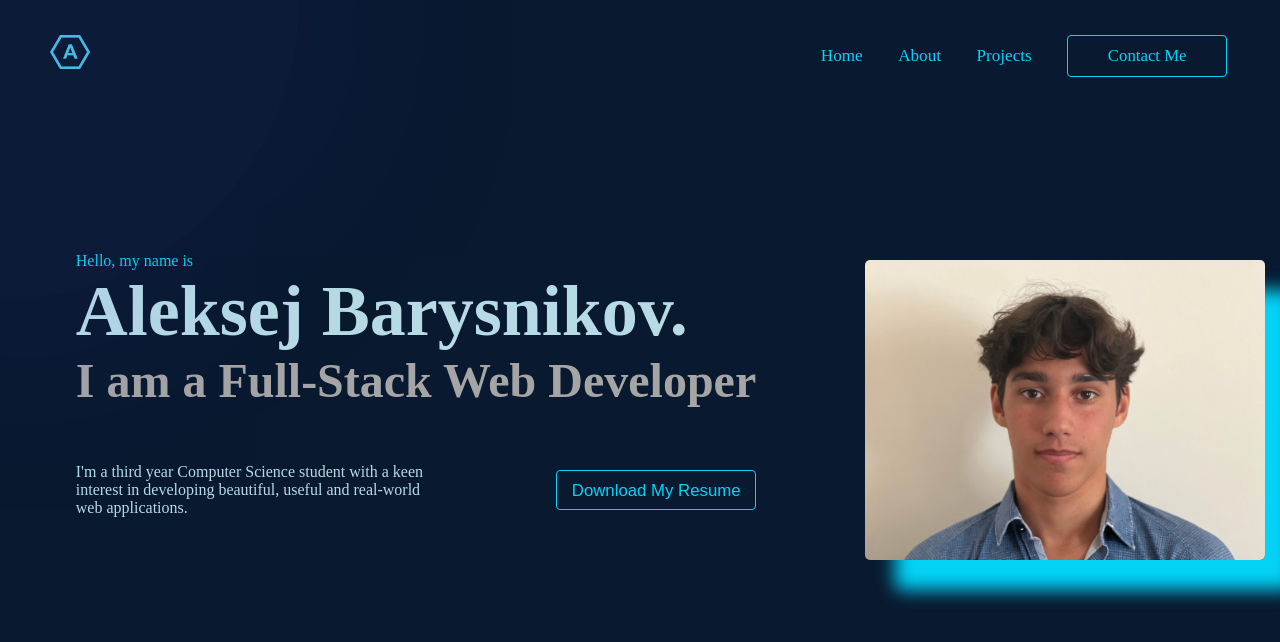
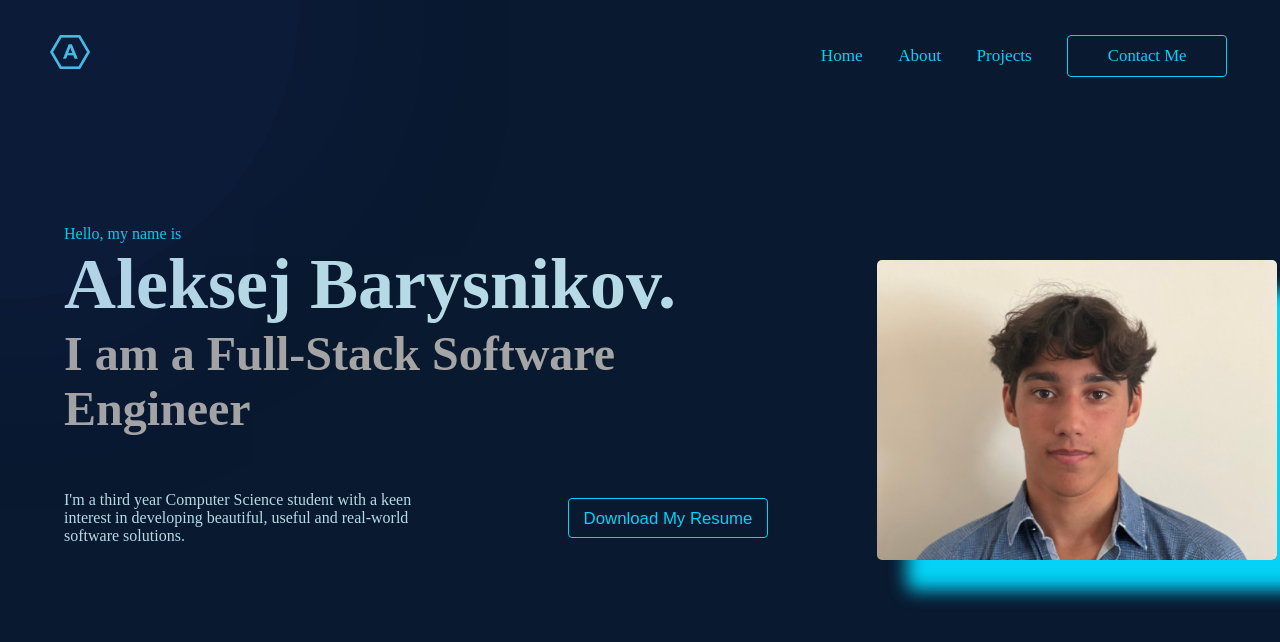
Before and after one commit to alyosha-bar/portfoliov2, a React (Vite) app in the folder portfolio/: page / in a window 1280 px wide. Shown: the top 642 px of the page. Built offline with nearby package versions, Linux system fonts and the light colour scheme; a web font is replaced by a local one.

Commit message:
adjust my identity

```diff
--- a/portfolio/src/components/Home.jsx
+++ b/portfolio/src/components/Home.jsx
@@ -22,12 +22,12 @@ const Home = () => {
                 <div className="intro-title">
                     <span className="small"> Hello, my name is </span>
                     <h1 className="name"> Aleksej Barysnikov. </h1>
-                    <h2 className="short-description"> I am a Full-Stack Web Developer </h2>
+                    <h2 className="short-description"> I am a Full-Stack Software Engineer </h2>
                 </div>
                 <div className="detail-area">
                     <p className="long-description">
                         I'm a third year Computer Science student with a keen interest in developing
-                        beautiful, useful and real-world web applications.
+                        beautiful, useful and real-world software solutions.
                     </p>
                     {/* <a href="../assets/CV.pdf" download='AleksejBarysnikov_CV'> */}
                         <button className="btn" onClick={onButtonClick}> Download My Resume </button>
```
